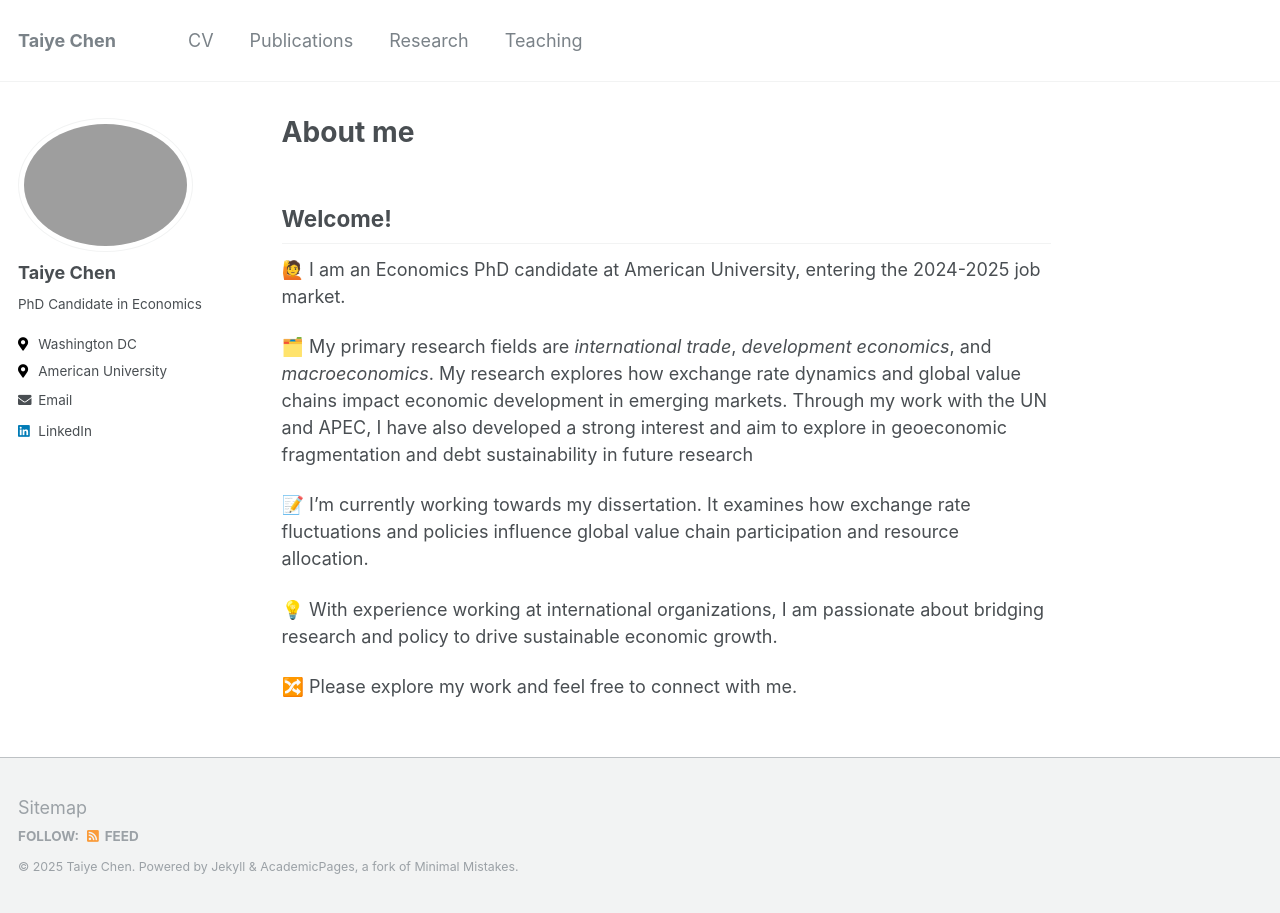
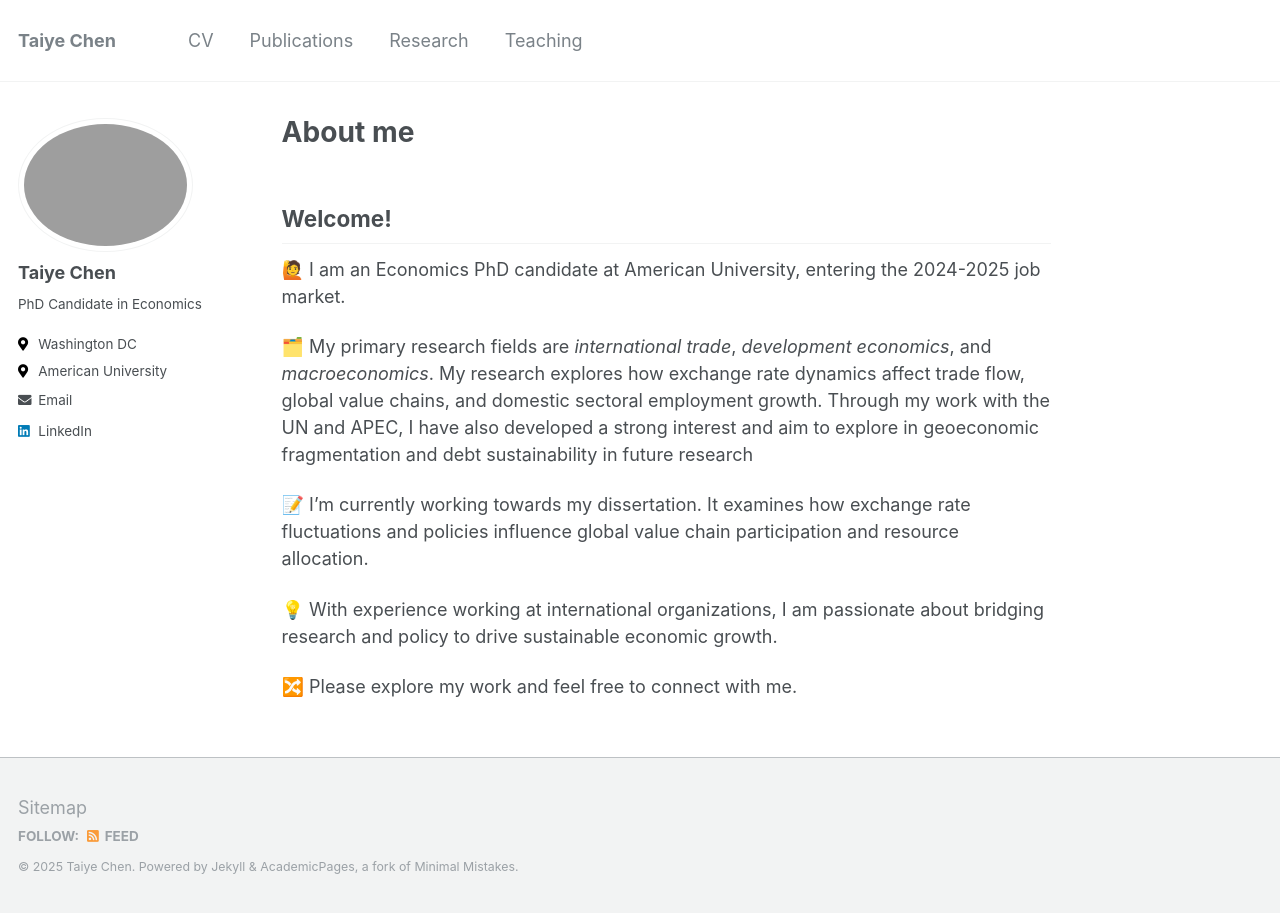
Before and after one commit to taiyechen/taiyechen.github.io, a Jekyll site: the page built from _pages/about.md, in a window 1280 px wide. Built offline with Jekyll 4.4.1, drawn with Linux system fonts in a browser that asks for light colours.

Commit message:
update CV

```diff
--- a/_pages/about.md
+++ b/_pages/about.md
@@ -12,7 +12,7 @@ redirect_from:
 
 🙋 I am an Economics PhD candidate at American University, entering the 2024-2025 job market.
 
-🗂️ My primary research fields are *international trade*, *development economics*, and *macroeconomics*. My research explores how exchange rate dynamics and global value chains impact economic development in emerging markets. Through my work with the UN and APEC, I have also developed a strong interest and aim to explore in geoeconomic fragmentation and debt sustainability in future research
+🗂️ My primary research fields are *international trade*, *development economics*, and *macroeconomics*. My research explores how exchange rate dynamics affect trade flow, global value chains, and domestic sectoral employment growth. Through my work with the UN and APEC, I have also developed a strong interest and aim to explore in geoeconomic fragmentation and debt sustainability in future research
 
 📝 I'm currently working towards my dissertation. It examines how exchange rate fluctuations and policies influence global value chain participation and resource allocation.
 
```
Also changed, not shown: 2 other files.
